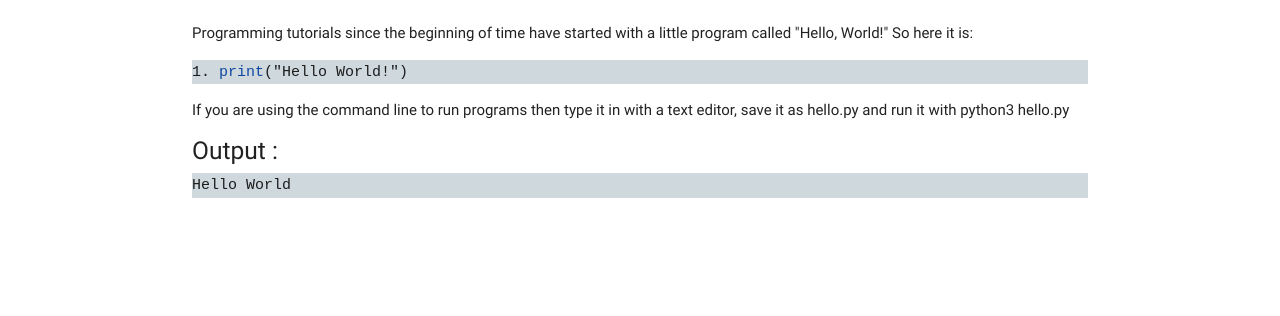
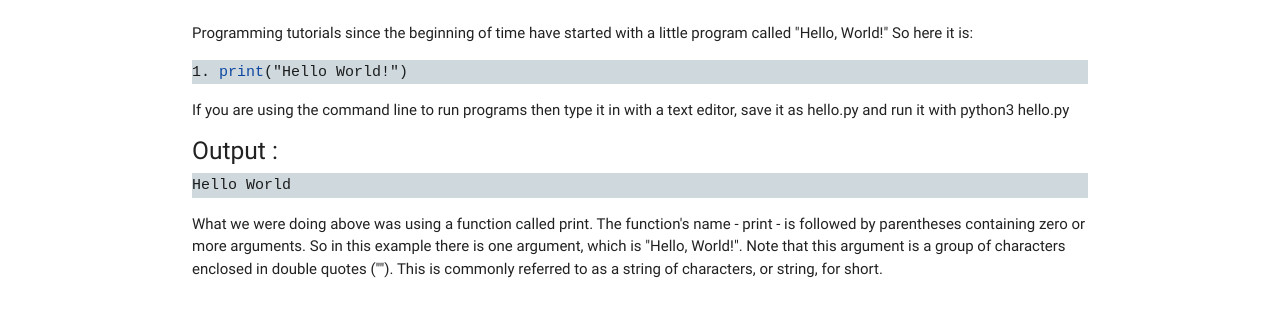
Before and after one commit to vishnupoothery/Project-Broccoli, a plain HTML site: page pages/helloWorld.html in a window 1280 px wide. Shown: the part 72-388 px from the top of the page. Drawn offline with nearby package versions, Linux system fonts and the light colour scheme.

Commit message:
updated hello world

```diff
--- a/pages/helloWorld.html
+++ b/pages/helloWorld.html
@@ -28,6 +28,11 @@
                 <h5>Output : </h5>
             </div>
             <div class="container blue-grey lighten-4" ><code>Hello World</code></div>
+            <div class="container">
+                <p>What we were doing above was using a function called print. The function's name - print - is followed by parentheses containing zero or more arguments. So in this example there is one argument, which is "Hello, World!". Note that this argument is a group of characters enclosed in double quotes (""). This is commonly referred to as a string of characters, or string, for short.
+                </p>
+            </div>
+
 
         </div>
         <!--  Scripts-->
```
